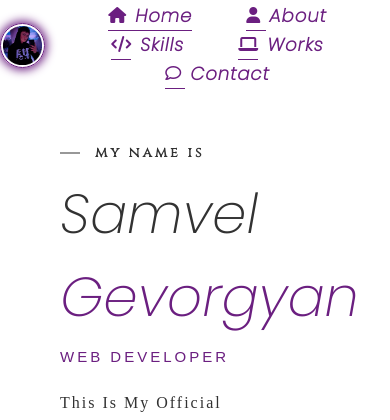
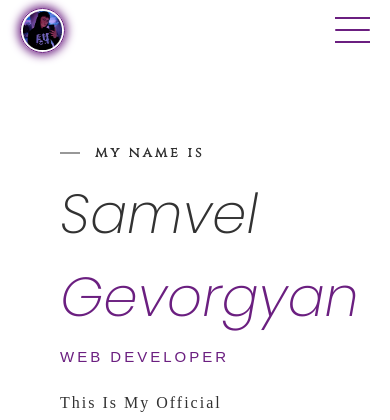
Before and after one commit to GevorgyanSam/Portfolio, a PHP site: page / in a window 390 px wide. Shown: the top 420 px of the page. Run offline with PHP 8.4, Linux system fonts and the light colour scheme.

Commit message:
Fixing Navigation Responsive Bugs (V 1.0)

```diff
--- a/css/media.css
+++ b/css/media.css
@@ -0,0 +1 @@
+@media only screen and (max-width:1000px){.navParent .menuParent .menu ul li a{margin:0 20px!important}}@media only screen and (max-width:800px){.navParent{-webkit-box-pack:justify!important;-ms-flex-pack:justify!important;justify-content:space-between!important;height:70px!important}.navParent .logoParent{margin-left:60px!important}.navParent .logoParent .logo{width:50px!important;height:50px!important}.navParent .menuParent{display:none!important}.navParent .mobileMenuToggle{display:block!important;margin-right:60px!important}}@media only screen and (max-width:700px){.navParent .logoParent{margin-left:40px!important}.navParent .mobileMenuToggle{margin-right:40px!important}}@media only screen and (max-width:600px){.navParent .logoParent{margin-left:30px!important}.navParent .mobileMenuToggle{margin-right:30px!important}}@media only screen and (max-width:500px){.navParent{height:60px!important}.navParent .logoParent{margin-left:20px!important}.navParent .logoParent .logo{width:45px!important;height:45px!important}.navParent .mobileMenuToggle{margin-right:20px!important}}@media only screen and (max-width:370px){.navParent .logoParent{margin-left:15px!important}.navParent .mobileMenuToggle{margin-right:15px!important}}@media only screen and (max-width:300px){.navParent .logoParent{margin-left:10px!important}.navParent .mobileMenuToggle{margin-right:10px!important}}
--- a/index.html
+++ b/index.html
@@ -63,6 +63,9 @@
                     </ul>
                 </div>
             </div>
+            <div class="mobileMenuToggle">
+                <div class="menuToggle"></div>
+            </div>
         </div>
     </nav>
 
--- a/js/script.js
+++ b/js/script.js
@@ -1 +1 @@
-"use strict";$(document).ready((function(){function n(){$(window).scrollTop()>0?$(".navParent").css({height:"70px"}):$(".navParent").css({height:"90px"})}$(window).scroll((function(){n(),$(".menu a").each((function(){$(this.hash).offset().top<$(window).scrollTop()+5&&($(".menu a").removeClass("active"),$(this).addClass("active"))}))})),n()}));
+"use strict";$(document).ready((function(){function t(){$(window).width()>800&&($(window).scrollTop()>0?($(".navParent").css({height:"70px"}),$(".navParent .logoParent .logo").css({height:"45px",width:"45px"})):($(".navParent").css({height:"90px"}),$(".navParent .logoParent .logo").css({height:"55px",width:"55px"})))}$(window).scroll((function(){t(),$(".menu a").each((function(){$(this.hash).offset().top<$(window).scrollTop()+5&&($(".menu a").removeClass("active"),$(this).addClass("active"))}))})),t()}));
--- a/src/scss/media.scss
+++ b/src/scss/media.scss
@@ -0,0 +1,133 @@
+
+
+
+// ----- ----- ----- --------------- ----- -----
+// ----- ----- ----- Navigation Menu ----- -----
+// ----- ----- ----- --------------- ----- -----
+
+
+
+@media only screen and (max-width: 1000px) {
+
+    .navParent {
+
+        .menuParent {
+
+            .menu {
+
+                ul li a {
+                    margin: 0 20px !important;
+                }
+            }
+        }
+    }
+
+}
+
+@media only screen and (max-width: 800px) {
+
+    .navParent {
+        justify-content: space-between !important;
+        height: 70px !important;
+
+        .logoParent {
+            margin-left: 60px !important;
+
+            .logo {
+                width: 50px !important;
+                height: 50px !important;
+            }
+        }
+
+        .menuParent {
+            display: none !important;
+        }
+
+        .mobileMenuToggle {
+            display: block !important;
+            margin-right: 60px !important;
+        }
+    }
+
+}
+
+@media only screen and (max-width: 700px) {
+
+    .navParent {
+
+        .logoParent {
+            margin-left: 40px !important;
+        }
+
+        .mobileMenuToggle {
+            margin-right: 40px !important;
+        }
+    }
+
+}
+
+@media only screen and (max-width: 600px) {
+
+    .navParent {
+
+        .logoParent {
+            margin-left: 30px !important;
+        }
+
+        .mobileMenuToggle {
+            margin-right: 30px !important;
+        }
+    }
+
+}
+
+@media only screen and (max-width: 500px) {
+
+    .navParent {
+        height: 60px !important;
+
+        .logoParent {
+            margin-left: 20px !important;
+
+            .logo {
+                width: 45px !important;
+                height: 45px !important;
+            }
+        }
+
+        .mobileMenuToggle {
+            margin-right: 20px !important;
+        }
+    }
+
+}
+
+@media only screen and (max-width: 370px) {
+
+    .navParent {
+
+        .logoParent {
+            margin-left: 15px !important;
+        }
+
+        .mobileMenuToggle {
+            margin-right: 15px !important;
+        }
+    }
+
+}
+
+@media only screen and (max-width: 300px) {
+
+    .navParent {
+
+        .logoParent {
+            margin-left: 10px !important;
+        }
+
+        .mobileMenuToggle {
+            margin-right: 10px !important;
+        }
+    }
+
+}
--- a/src/scss/style.scss
+++ b/src/scss/style.scss
@@ -98,11 +98,45 @@ html {
 
     }
 
+    .mobileMenuToggle {
+        display: none;
+        cursor: pointer;
+        height: 100%;
+
+        .menuToggle {
+            top: 50%;
+            transform: translateY(-50%);
+            position: relative;
+            height: 2px;
+            width: 35px;
+            border-radius: var(--border-radius);
+            background-color: var(--primary-color);
+
+            &::before,
+            &::after {
+                content: "";
+                position: absolute;
+                height: 2px;
+                width: 35px;
+                left: 0;
+                background-color: var(--primary-color);
+            }
+
+            &::before {
+                top: -12px;
+            }
+
+            &::after {
+                bottom: -12px;
+            }
+        }
+    }
+
     .logoParent {
 
         .logo {
-            width: 45px;
-            height: 45px;
+            width: 55px;
+            height: 55px;
             border-radius: 50%;
             padding: 2px;
             border: 1px solid var(--primary-color);
```
Also changed, not shown: src/js/script.js (+14 -0 lines), css/style.css.
